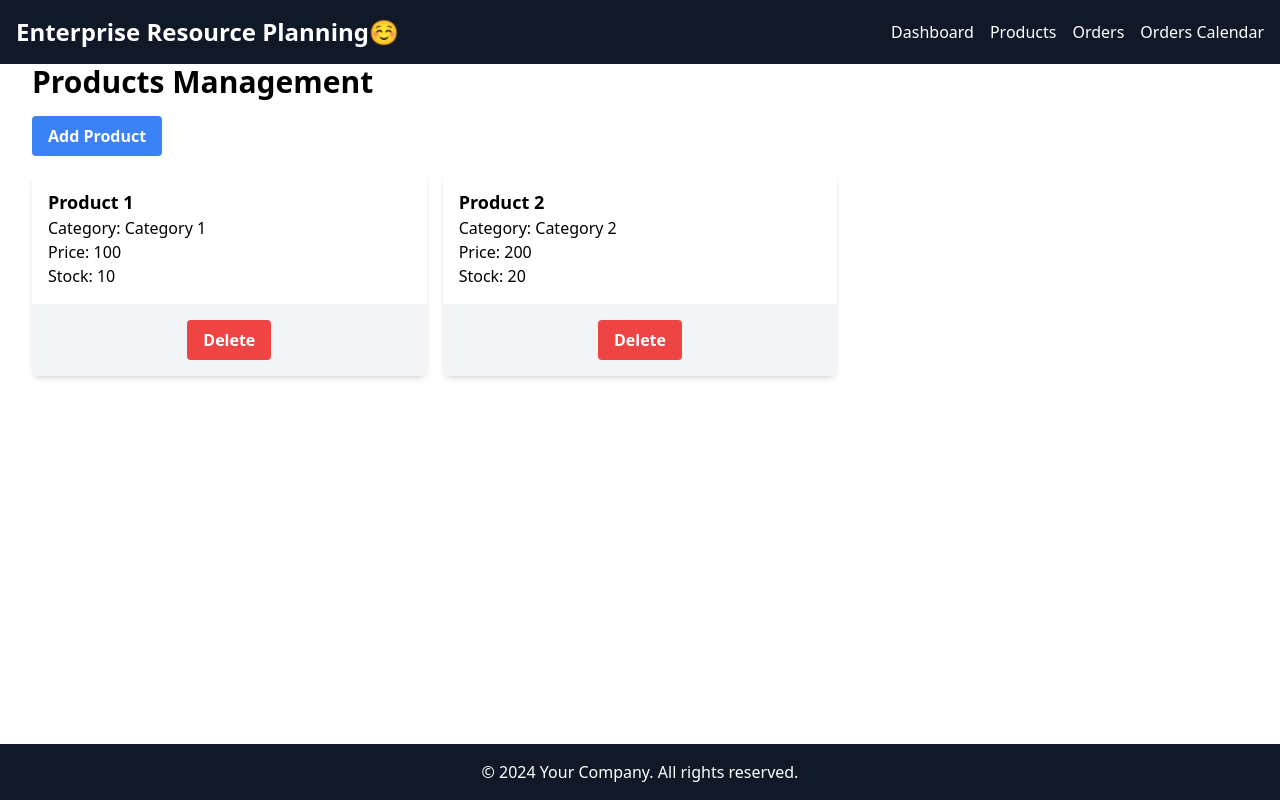
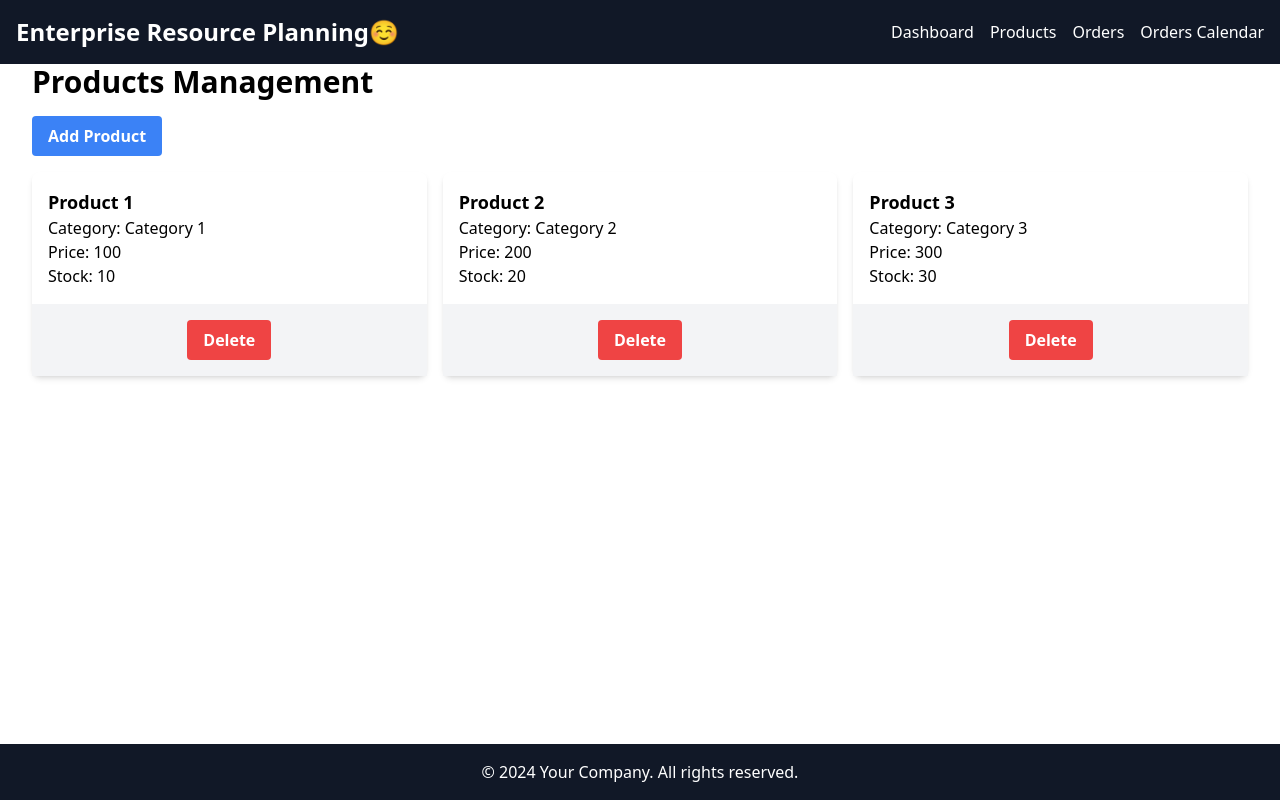
Before and after one commit to ShubhamVerma-Developer/Enterprise-Resource-Planning-Project, a React app: page /orders in a window 1280 px wide. Built offline with nearby package versions, Linux system fonts and the light colour scheme; the HTML template or start-up script is replaced by a standard one.

Commit message:
add more values in mock data

```diff
--- a/mockData.js
+++ b/mockData.js
@@ -2,11 +2,13 @@ const mockData = {
     products: [
       { id: 1, name: 'Product 1', category: 'Category 1', price: 100, stock: 10 },
       { id: 2, name: 'Product 2', category: 'Category 2', price: 200, stock: 20 },
+      { id: 3, name: 'Product 3', category: 'Category 3', price: 300, stock: 30 },
       // Add more products as needed
     ],
     orders: [
       { id: 1, customerName: 'Customer 1', orderDate: '2023-10-01', status: 'Pending', deliveryDate: '2023-10-05' },
       { id: 2, customerName: 'Customer 2', orderDate: '2023-10-02', status: 'Shipped', deliveryDate: '2023-10-06' },
+      { id: 3, customerName: 'Customer 3', orderDate: '2023-10-02', status: 'Canceled', deliveryDate: '2023-10-06' },
       // Add more orders as needed
     ]
   };
```
